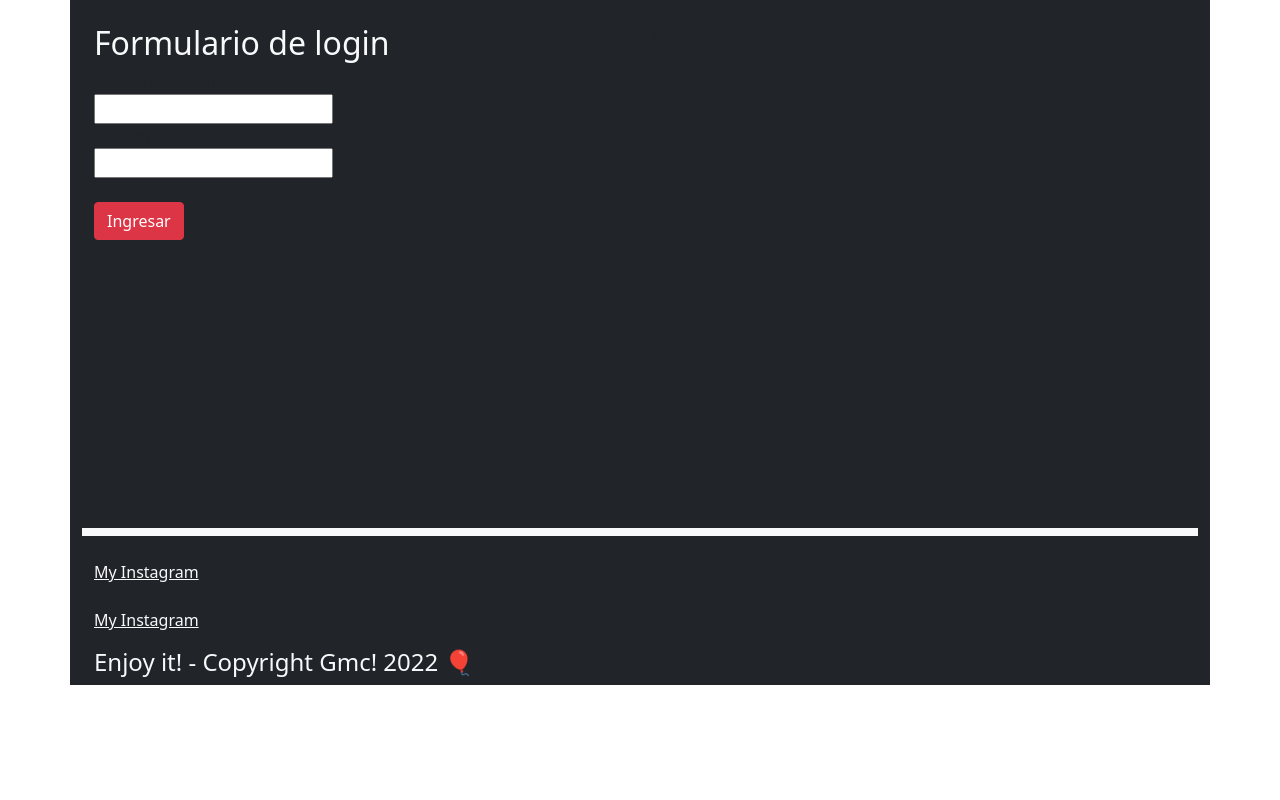
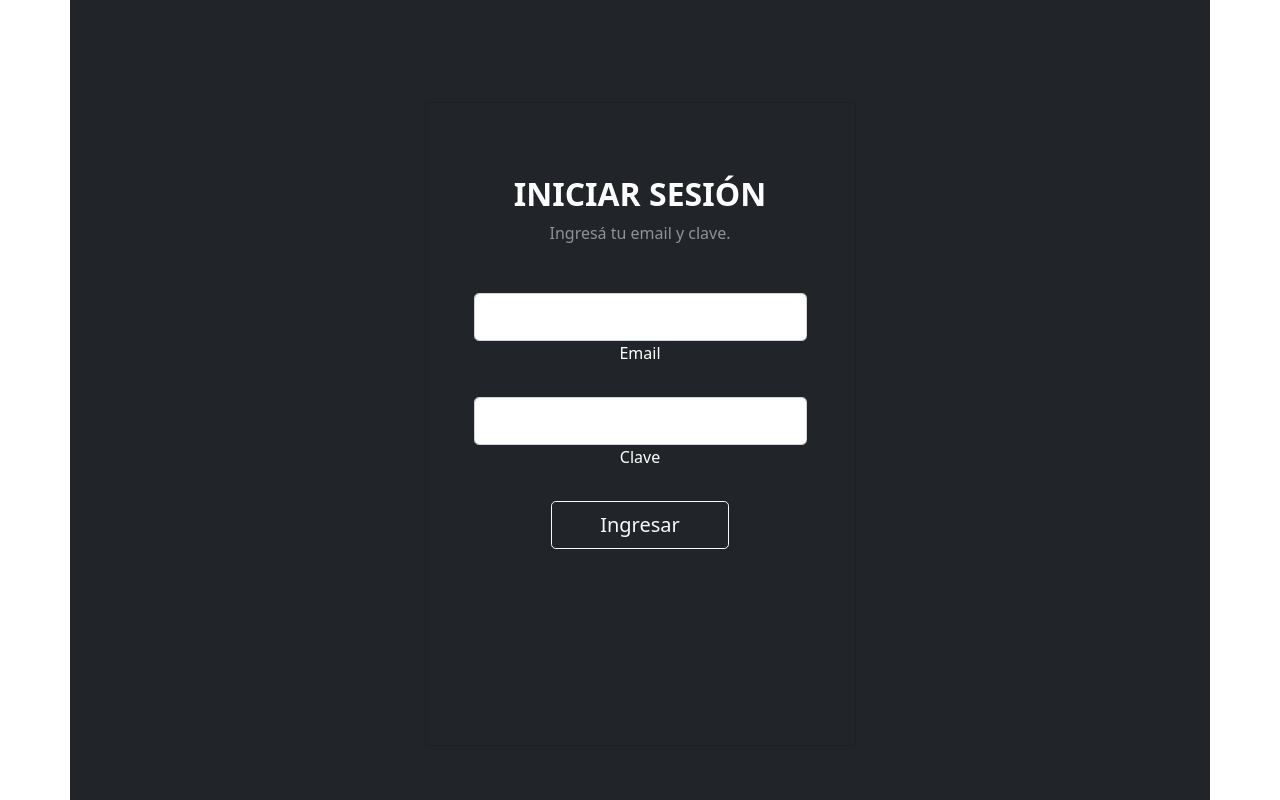
Before and after one commit to gustavocaradonna/alkemy.peliculas.react, a React (Create React App) app: page / in a window 1280 px wide. Shown: the top 800 px of the page. Built offline with nearby package versions, Linux system fonts and the light colour scheme.

Commit message:
login nuevo

```diff
--- a/src/App.js
+++ b/src/App.js
@@ -16,6 +16,7 @@ import { Resultado } from "./components/Resultado";
 function App() {
   return (
     <>
+      {/* <div className="container bg-dark"> */}
       <div className="container bg-dark">
         {/* <Header /> */}
 
--- a/src/components/Detalle.js
+++ b/src/components/Detalle.js
@@ -34,7 +34,7 @@ export function Detalle() {
       {peli && (
         <div className="row">
           <div className="col-4">
-            <div class="divider py-1 bg-success"></div>
+            <div className="divider py-1 bg-success"></div>
 
             <img
               src={`https://image.tmdb.org/t/p/w500/${peli.poster_path}`}
--- a/src/components/Login.js
+++ b/src/components/Login.js
@@ -46,7 +46,7 @@ export function Login() {
       {token && <Navigate to={"/listado"} />}
 
       <div className="container">
-        <div className="row">
+        {/* <div className="row">
           <div className="col">
             <h2 className="text-light">Formulario de login</h2>
             <form onSubmit={submitHandler}>
@@ -68,23 +68,95 @@ export function Login() {
               </button>
             </form>
           </div>
-          <div className="col">Column</div>
-        </div>
+        </div> */}
+
+        {/* principio */}
+        <section class="vh-100 gradient-custom">
+          <div class="container py-5 h-100">
+            <div class="row d-flex justify-content-center align-items-center h-100">
+              <div class="col-12 col-md-8 col-lg-6 col-xl-5">
+                <div class="card bg-dark text-white">
+                  <div class="card-body p-5 text-center">
+                    <div class="mb-md-5 mt-md-4 pb-5">
+                      <h2 class="fw-bold mb-2 text-uppercase">
+                        Iniciar sesión
+                      </h2>
+                      <p class="text-white-50 mb-5">
+                        Ingresá tu email y clave.
+                      </p>
+
+                      <form onSubmit={submitHandler}>
+                        <div class="form-outline form-white mb-4">
+                          <input
+                            type="email"
+                            id="typeEmailX"
+                            class="form-control form-control-lg"
+                            name="email"
+                          />
+                          <label class="form-label" for="typeEmailX">
+                            Email
+                          </label>
+                        </div>
+
+                        <div class="form-outline form-white mb-4">
+                          <input
+                            type="password"
+                            id="typePasswordX"
+                            class="form-control form-control-lg"
+                            name="password"
+                          />
+                          <label class="form-label" for="typePasswordX">
+                            Clave
+                          </label>
+                        </div>
+
+                        {/* <p class="small mb-5 pb-lg-2">
+                          <a class="text-white-50" href="#!">
+                            Forgot password?
+                          </a>
+                        </p> */}
+
+                        <button
+                          class="btn btn-outline-light btn-lg px-5"
+                          type="submit"
+                        >
+                          Ingresar
+                        </button>
+                      </form>
+
+                      <div class="d-flex justify-content-center text-center mt-4 pt-1">
+                        <a href="#!" class="text-white">
+                          <i class="fab fa-facebook-f fa-lg"></i>
+                        </a>
+                        <a href="#!" class="text-white">
+                          <i class="fab fa-twitter fa-lg mx-4 px-2"></i>
+                        </a>
+                        <a href="#!" class="text-white">
+                          <i class="fab fa-google fa-lg"></i>
+                        </a>
+                      </div>
+                    </div>
+
+                    {/* <div>
+                      <p class="mb-0">
+                        Don't have an account?{" "}
+                        <a href="#!" class="text-white-50 fw-bold">
+                          Sign Up
+                        </a>
+                      </p>
+                    </div> */}
+                  </div>
+                </div>
+              </div>
+            </div>
+          </div>
+        </section>
+
         <br />
         <br />
         <br />
-        <br />
-        <br />
-        <br />
-        <br />
-        <br />
-        <br />
-
-        <br />
-
-        <br />
-
-        <br />
+        {/*
+        //fin */}
       </div>
     </>
   );
```
Also changed, not shown: src/components/fondoLogin.jpg (added).
